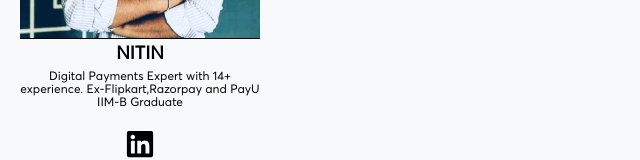
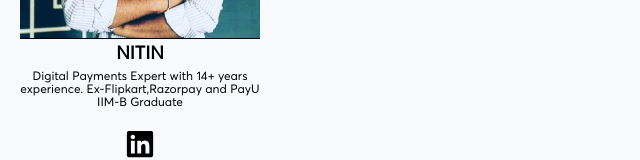
Before and after one commit to ecelliitbhu/ecell-website-new, a Next.js app: page /mentorship_pool/components/mentors in a window 1280 px wide. Shown: the part 6209-6369 px from the top of the page, without its empty margins (0-640 px from the left). Built offline with nearby package versions, Linux system fonts and the light colour scheme; no server answers.

Commit message:
desc change

```diff
--- a/pages/mentorship_pool/components/mentors.tsx
+++ b/pages/mentorship_pool/components/mentors.tsx
@@ -127,7 +127,7 @@ const verticalHeads = [
   },
   {
     name: "Nitin",
-    position: "Digital Payments Expert with 14+ experience. Ex-Flipkart,Razorpay and PayU",
+    position: "Digital Payments Expert with 14+ years experience. Ex-Flipkart,Razorpay and PayU",
     institute:"IIM-B Graduate",
     image: nitin,
     linkedin: "https://www.linkedin.com/in/nitinsharmavats/",
```
